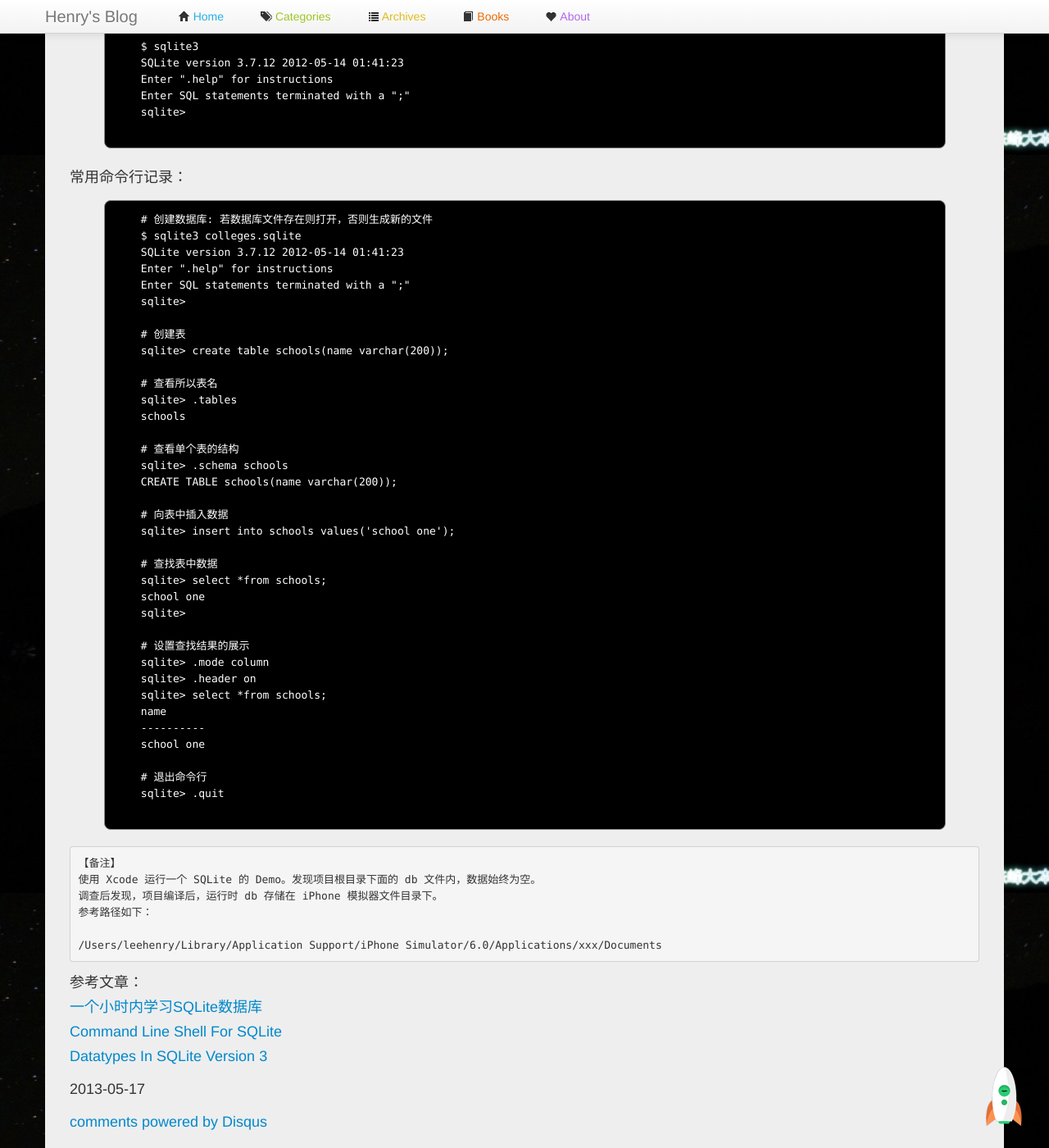
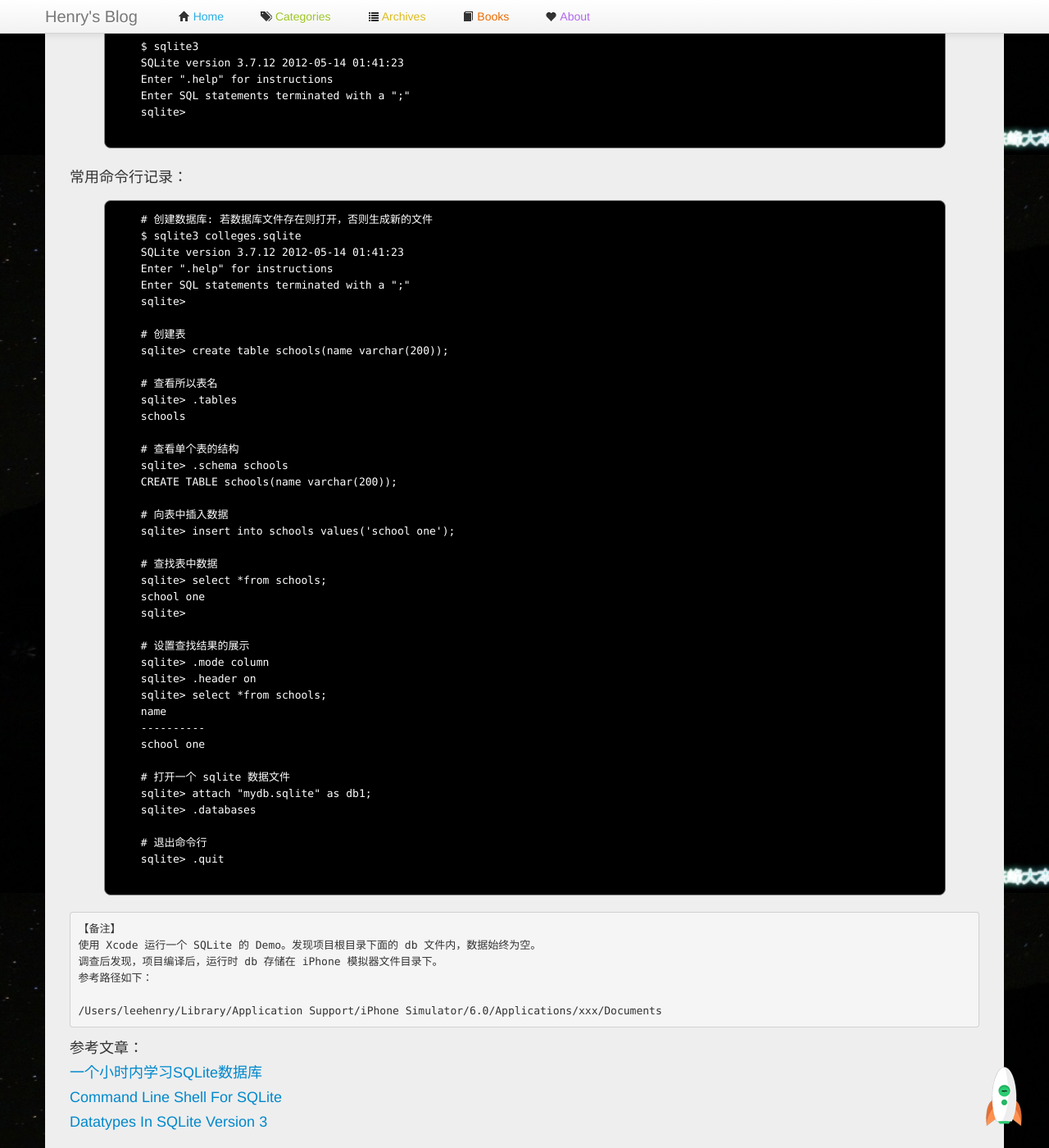
Before and after one commit to manageyp/manageyp.github.com, a Jekyll site: the page built from _posts/2013-05-17-learning-sqlite.html, in a window 1280 px wide and 1400 px high, scrolled down 711 px. Shown: the whole window at 82% size. Built offline with Jekyll 4.4.1, drawn with Linux system fonts in a browser that asks for light colours; comment, search, counter and statistics services are not loaded.

Commit message:
[Change] learning-sqlite.html

```diff
--- a/_posts/2013-05-17-learning-sqlite.html
+++ b/_posts/2013-05-17-learning-sqlite.html
@@ -83,6 +83,10 @@ SQLite 中的每个表的数据存储，使用B叉树结构. 其中，每个表
     ----------
     school one
 
+    # 打开一个 sqlite 数据文件
+    sqlite> attach "mydb.sqlite" as db1;
+    sqlite> .databases
+
     # 退出命令行
     sqlite> .quit
   </pre>
```
